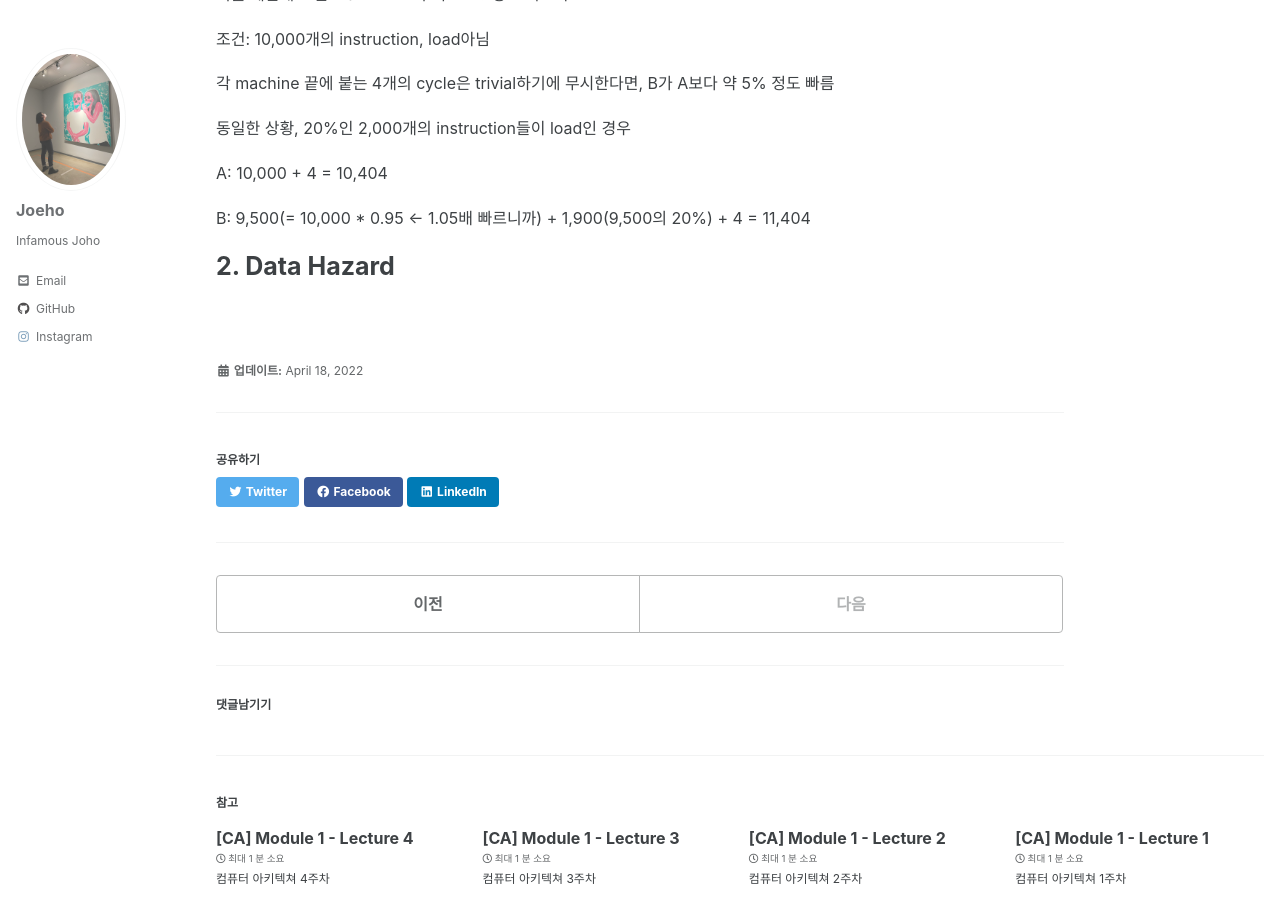
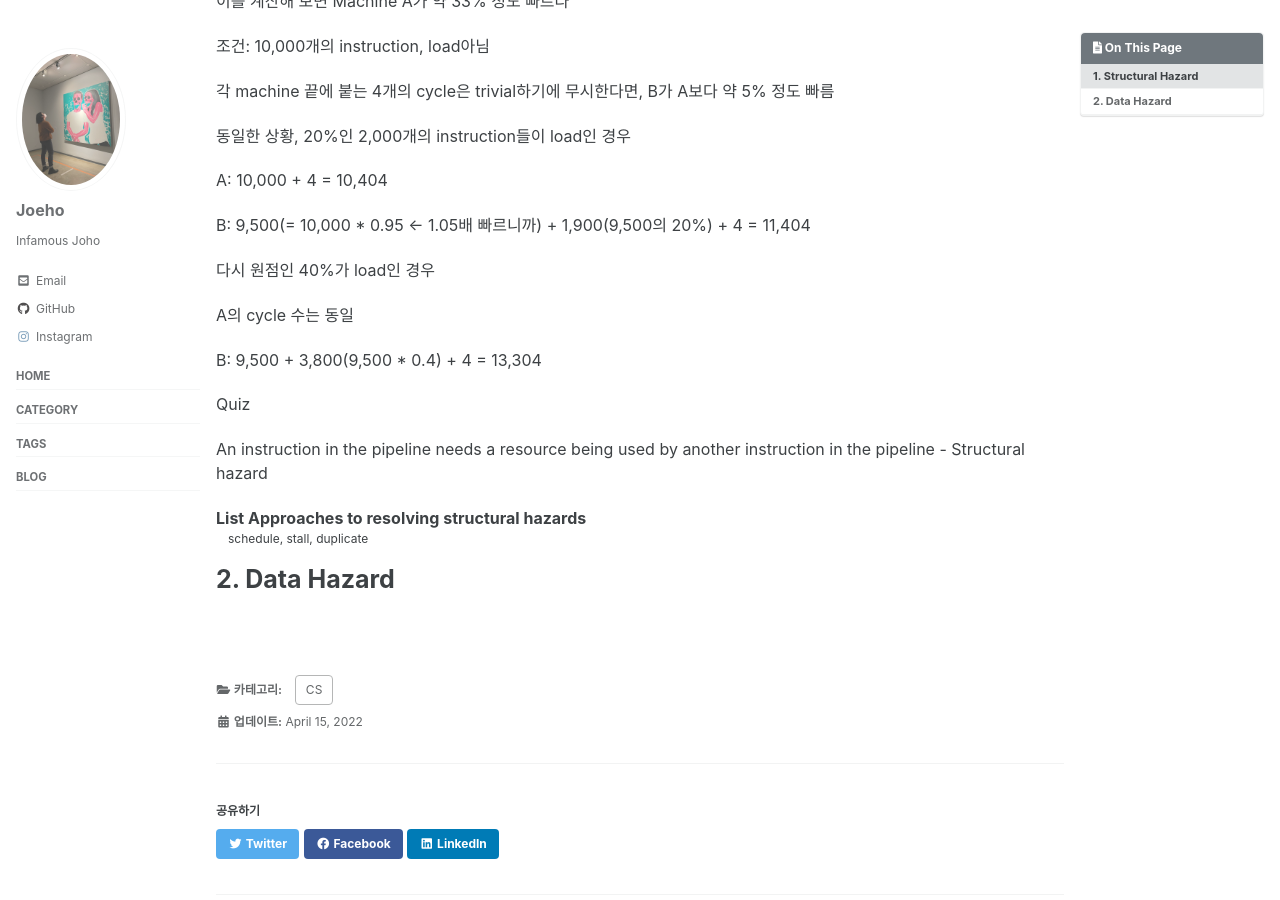
Before and after one commit to joeholee/joeholee.github.io, a Jekyll site: the page built from _posts/2022-03-31-ca-fifth.md, in a window 1280 px wide and 900 px high, scrolled down 1946 px. Built offline with Jekyll 4.4.1, drawn with Linux system fonts in a browser that asks for light colours; cached includes are drawn as plain includes; some web fonts are replaced; comment, search, counter and statistics services are not loaded; some of the changed text lies outside the part shown.

Commit message:
Update 2022-03-31-ca-fifth.md

```diff
--- a/_posts/2022-03-31-ca-fifth.md
+++ b/_posts/2022-03-31-ca-fifth.md
@@ -13,11 +13,7 @@ toc: true
 toc_sticky: true
 
 date: 2022-03-31
-<<<<<<< HEAD
-last_modified_at: 2022-04-14
-=======
-last_modified_at: 2022-04-13
->>>>>>> 8b276f241bfad23ea2a9a7f718aad24d75d7bf23
+last_modified_at: 2022-04-15
 ---
 
 # 1. Structural Hazard
@@ -107,6 +103,20 @@ A: 10,000 + 4 = 10,404
 
 B: 9,500(= 10,000 * 0.95 ← 1.05배 빠르니까) + 1,900(9,500의 20%) + 4 = 11,404
 
+다시 원점인 40%가 load인 경우
+
+A의 cycle 수는 동일
+
+B: 9,500 + 3,800(9,500 * 0.4) + 4 = 13,304
+
+Quiz
+
+An instruction in the pipeline needs a resource being used by another instruction in the pipeline - Structural hazard
+
+List Approaches to resolving structural hazards
+
+: schedule, stall, duplicate
+
 # 2. Data Hazard
 
 
```
